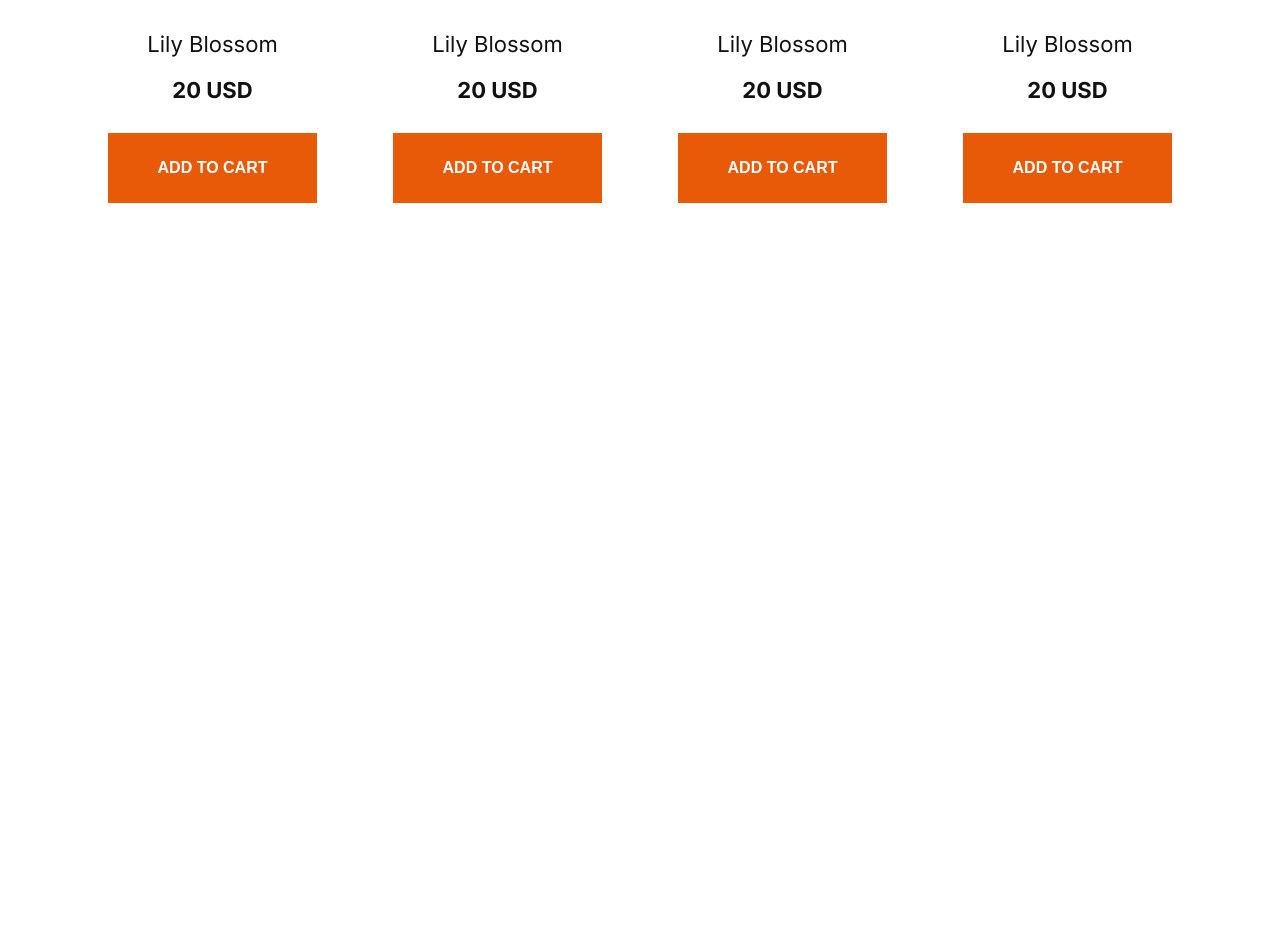
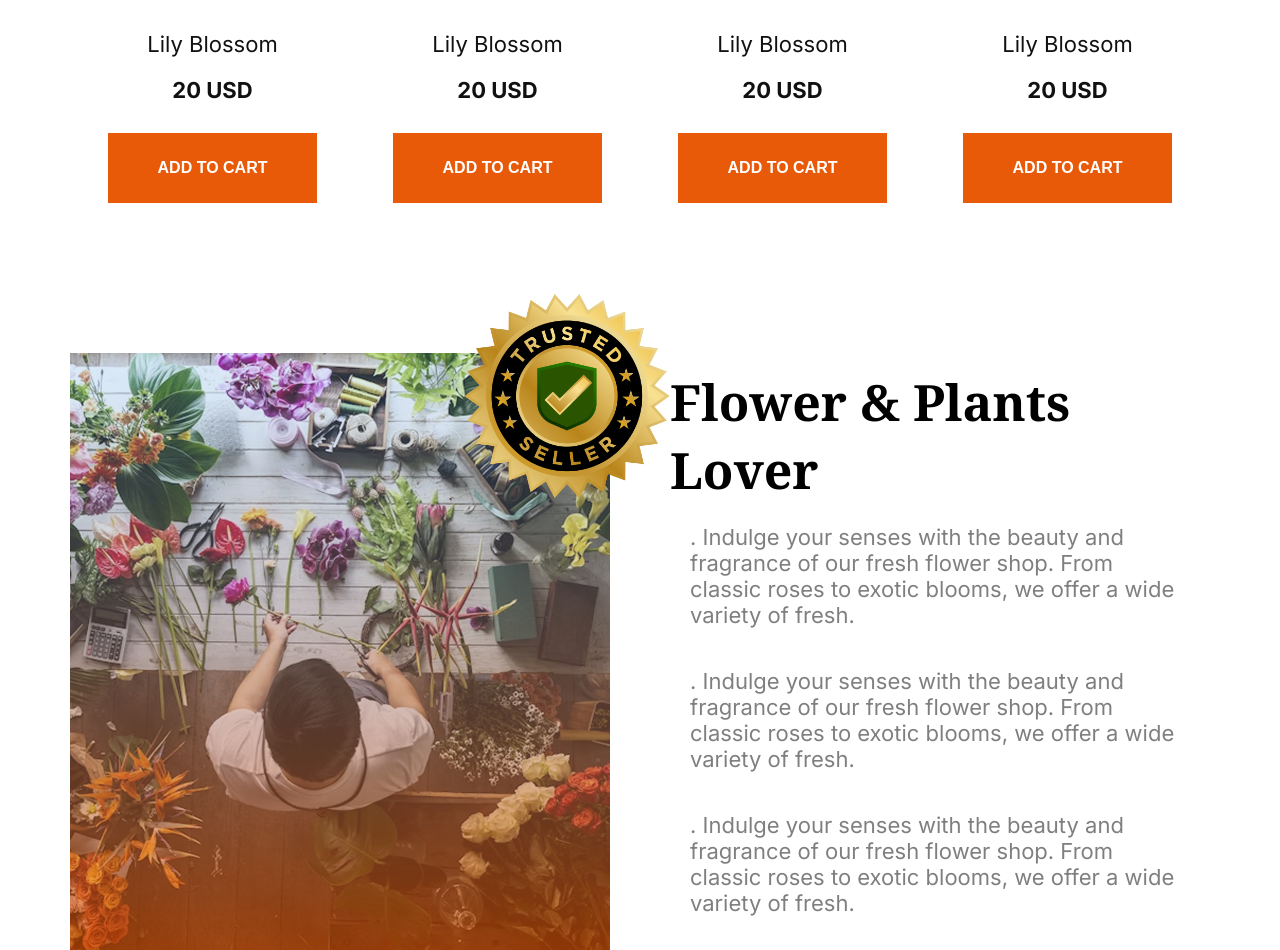
Before and after one commit to SHARIFULALAM2025/responsive_flowers, a plain HTML site: page index.html in a window 1280 px wide. Shown: the part 1306-2256 px from the top of the page. Before the commit the page ends 1539 px from the top, so only its background shows below. Drawn offline with Linux system fonts and the light colour scheme.

Commit message:
lover section add

```diff
--- a/index.html
+++ b/index.html
@@ -97,6 +97,26 @@
             </div>
 
          </section>
+         <!-- lover section -->
+          <section class="container Indulge">
+            <div class="beauty">
+
+                   <div class="fresh">
+                    <figure><img src="./assets/flower-store.png" alt="" class="main_img"></figure>
+                   <figure><img src="./assets/trusted-badge.png" alt="" class="fun_img"></figure>
+                   </div>
+
+                <div class="">
+                    <h1 class="Lover_text noto_serif_font">Flower & Plants Lover</h1>
+                    <p class="para_lover inter_font"><span>.</span>  Indulge your senses with the beauty and fragrance of our fresh flower shop. From classic roses to exotic blooms, we
+                    offer a wide variety of fresh.</p>
+                    <p class="para_lover inter_font"><span>.</span>  Indulge your senses with the beauty and fragrance of our fresh flower shop. From classic roses to exotic blooms, we
+                    offer a wide variety of fresh.</p>
+                    <p class="para_lover inter_font"><span>.</span>  Indulge your senses with the beauty and fragrance of our fresh flower shop. From classic roses to exotic blooms, we
+                    offer a wide variety of fresh.</p>
+                </div>
+            </div>
+          </section>
     </main>
     <footer class=""></footer>
 </body>
--- a/styles/index.css
+++ b/styles/index.css
@@ -1,7 +1,7 @@
 /* google font add */
 @import url('https://fonts.googleapis.com/css2?family=Noto+Serif:ital,wght@0,100..900;1,100..900&display=swap');
 @import url('https://fonts.googleapis.com/css2?family=Inter:ital,opsz,wght@0,14..32,100..900;1,14..32,100..900&display=swap');
-.noto_serif_font {
+.noto_serif_font{
   font-family: "Noto Serif";
   font-optical-sizing: auto;
   font-style: normal;
@@ -225,3 +225,37 @@ figure img{
 
 }
 }
+/*  */
+.beauty{
+    display: grid;
+    grid-template-columns: repeat(2, 1fr);
+    align-items: center;
+    margin-top: 120px;
+    gap: 60px;
+}
+.fresh{
+    position: relative;
+    display: inline-block;
+}
+.main_img{
+    width: 100%;
+    height: auto;
+    display: block;
+}
+.fun_img{
+    position: absolute;
+    top: -100px;
+    right: -100px;
+    max-width: 286px;
+
+}
+.Lover_text{
+    font-size: 3.125rem;
+    font-weight: bold;
+    color: #000000;
+}
+.para_lover{
+    color: rgba(0, 0, 0, 0.50);
+    font-size: 1.375rem;
+    padding: 20px;
+}
```
